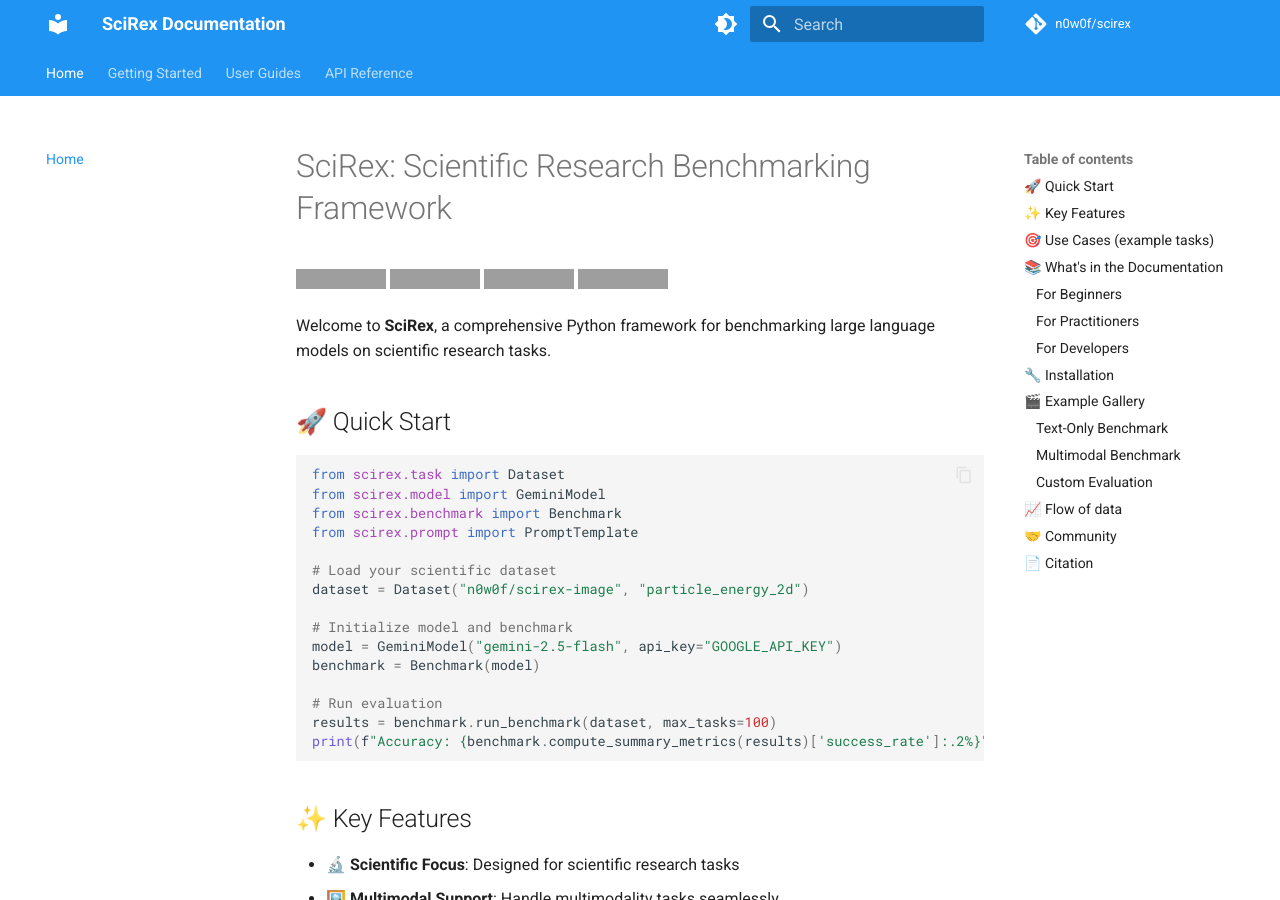
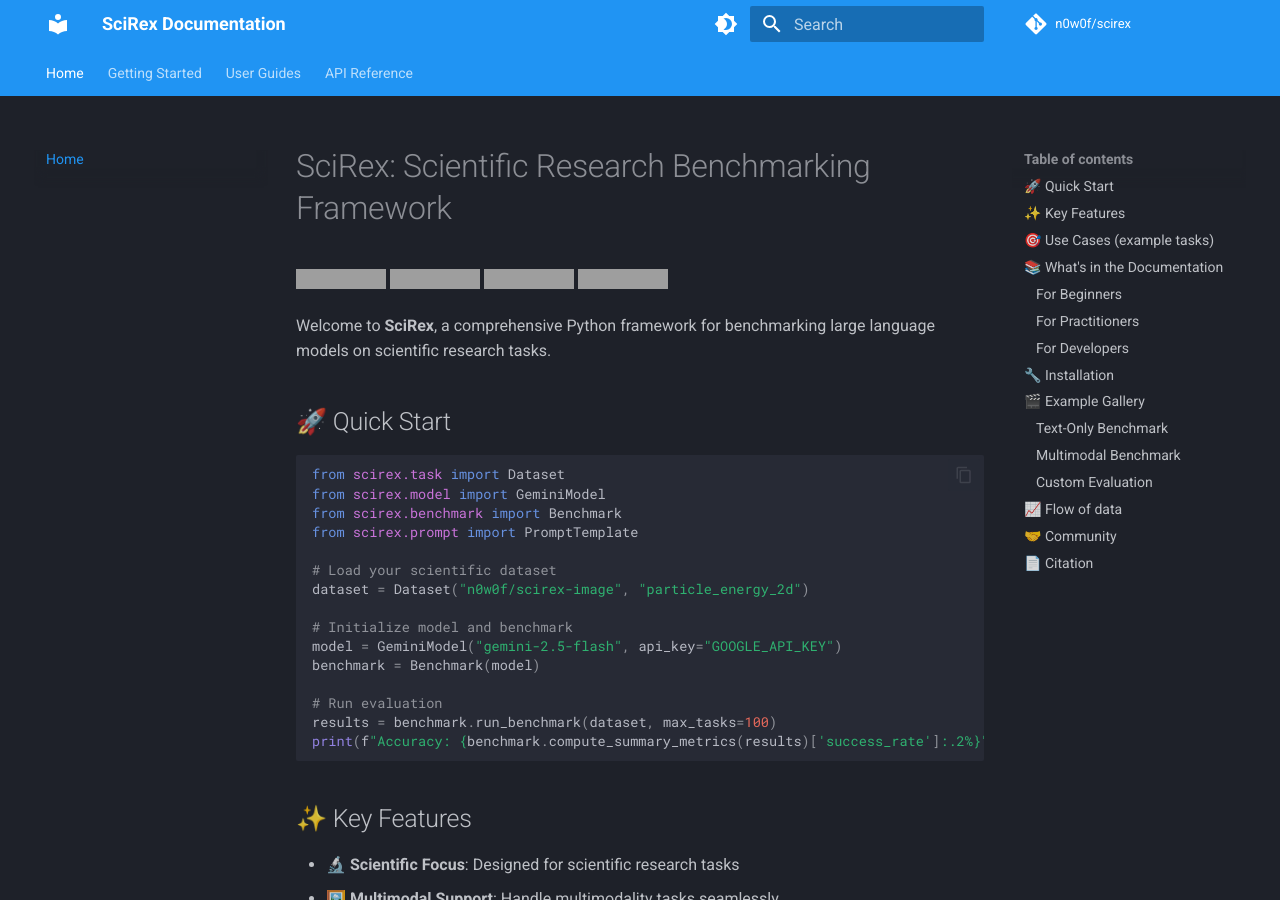
Before and after one commit to n0w0f/scirex, an MkDocs documentation site: the page built from docs/docs/index.md, in a window 1280 px wide and 900 px high. Built offline with MkDocs 1.6.1 and Material for MkDocs 9.7.7, drawn with Linux system fonts in a browser that asks for light colours; comment, search, counter and statistics services are not loaded; the version menu is left out; grey boxes are pictures that could not be loaded.

Commit message:
docs: defaults to dark mode

```diff
--- a/docs/mkdocs.yml
+++ b/docs/mkdocs.yml
@@ -19,21 +19,20 @@
 theme:
   name: material
   palette:
-    # Palette toggle for light mode
-    - scheme: default
+    # 1. Palette toggle for dark mode (Default)
+    - scheme: slate
       primary: blue
       accent: light blue
       toggle:
         icon: material/brightness-4
         name: Switch to light mode
-    - scheme: secondary
+    # 2. Palette toggle for light mode
+    - scheme: default
       primary: blue
       accent: light blue
       toggle:
         icon: material/brightness-7
         name: Switch to dark mode
-    # Palette toggle for dark mode
-
   features:
     - navigation.tabs
     - navigation.sections
```
